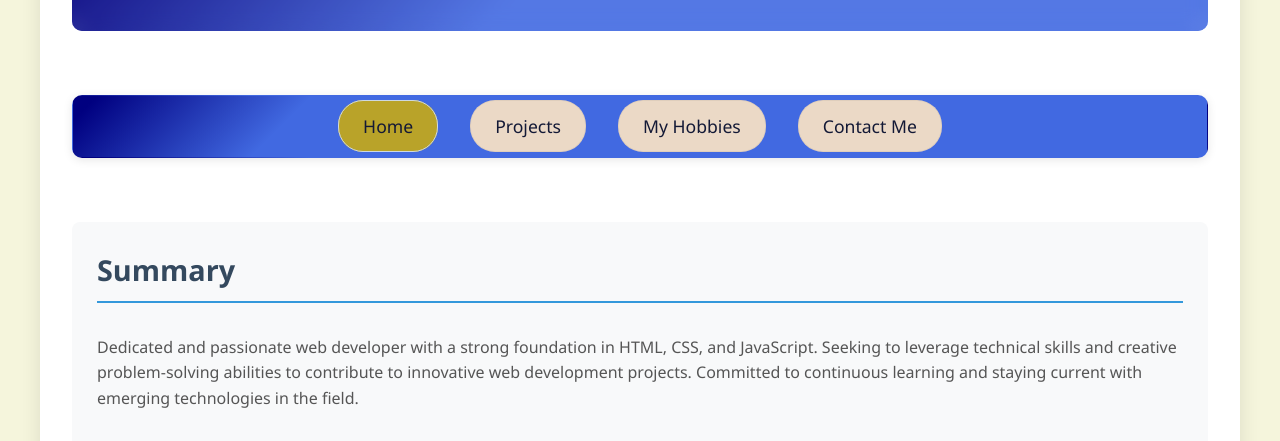
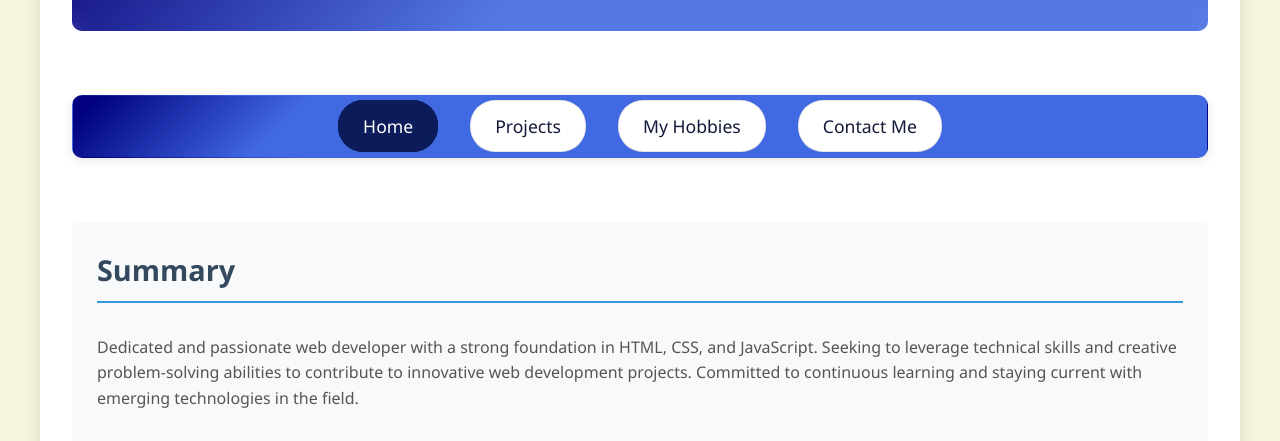
Before and after one commit to Tyagi-Rohan-04/Portfolio, a plain HTML site: page index.html in a window 1280 px wide. Shown: the part 359-800 px from the top of the page. Drawn offline with Linux system fonts and the light colour scheme.

Commit message:
color updation

```diff
--- a/style.css
+++ b/style.css
@@ -183,28 +183,29 @@ p {
 }
 
 .navbar a {
-    color: #131936; /* requested light theme navbar text color */
+    color: #131936; /* dark text like in mock */
     text-decoration: none;
     font-weight: 500;
     font-size: 1.1rem;
     padding: 0.8rem 1.5rem;
     border-radius: 25px;
     transition: all 0.3s ease;
-    background: #EBD9C6; /* requested light theme unselected background */
+    background: #ffffff; /* white pills for inactive links */
     backdrop-filter: blur(10px);
-    border: 1px solid rgba(0, 0, 0, 0.05);
+    border: 1px solid rgba(0, 0, 0, 0.1);
 }
 
 .navbar a:hover {
-    background: #EBD9C6; /* keep same color on hover, emphasize elevation */
+    background: #ffffff;
     transform: translateY(-2px);
     box-shadow: 0 4px 15px rgba(0, 0, 0, 0.2);
     text-decoration: none;
 }
 
 .navbar a.active {
-    background: #b9a329; /* requested light theme active background */
-    border-color: #CDD8E1;
+    background: #0C1B5A; /* deep navy like active pill in mock */
+    color: #ffffff;
+    border-color: #0C1B5A;
 }
 
 /* Preserve dark theme navbar appearance */
```
